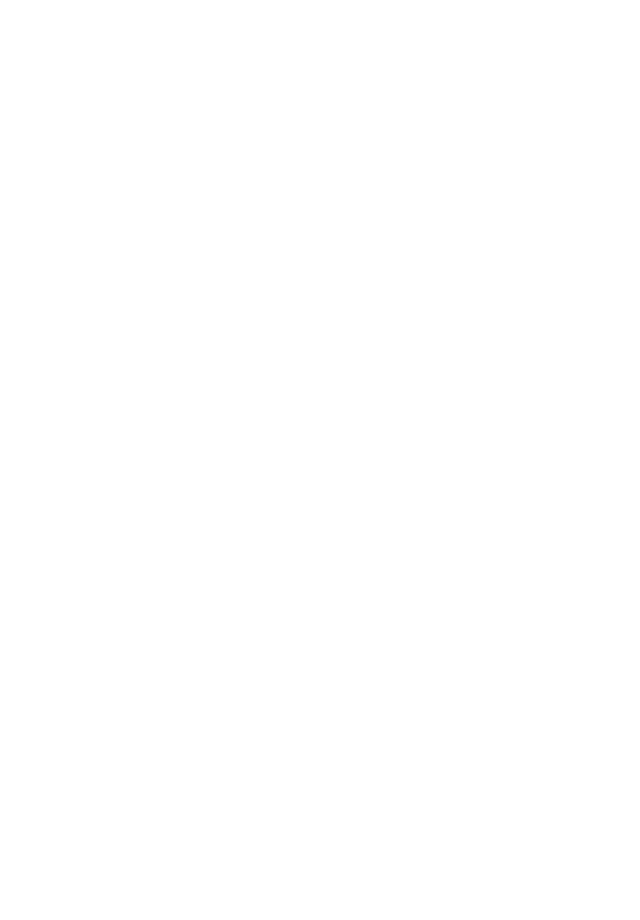
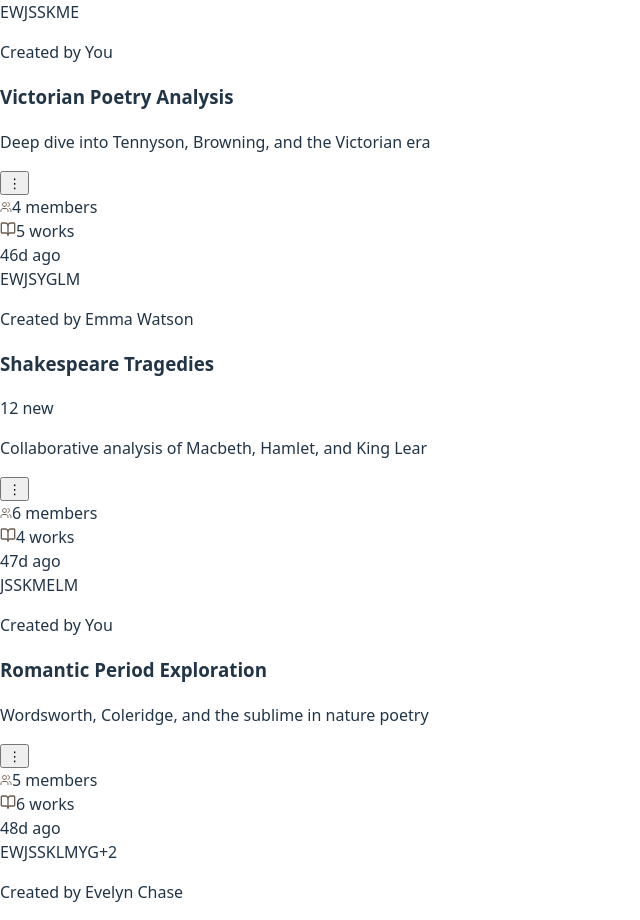
Before and after one commit to JinXGyo/FE, a React (Vite) app: page /brainstorming in a window 1280 px wide. Shown: the part 1081-2001 px from the top of the page, without its empty margins (0-640 px from the left). Before the commit the page ends 839 px from the top, so only its background shows below. Built offline with nearby package versions, Linux system fonts and the light colour scheme; the HTML template or start-up script is replaced by a standard one; a web font is replaced by a local one.

Commit message:
feat: Create BrainStorming Page UI

```diff
--- /dev/null
+++ b/src/features/brainstorming/components/GroupCard.tsx
@@ -0,0 +1,133 @@
+import membersIcon from "../../../assets/membersIcon.svg";
+import workingIcon from "../../../assets/workingIcon.svg";
+
+type StudyGroup = {
+  id: string;
+  title: string;
+  description: string;
+  members: number;
+  works: number;
+  updatedAgo: string;
+  owner: string;
+  participants: string[];
+  newCount?: number;
+};
+
+type GroupCardProps = {
+  group: StudyGroup;
+};
+
+export function GroupCard({ group }: GroupCardProps) {
+  const extraCount = group.participants.length > 5 ? group.participants.length - 5 : 0;
+  const visibleParticipants = group.participants.slice(0, 5);
+
+  return (
+    <article className="
+      bg-white
+      border
+      border-[#5A4A3A26]
+      rounded-2xl
+      shadow-sm
+      p-5
+      flex
+      flex-col
+      gap-4
+    ">
+      <header className="flex items-start justify-between gap-2">
+        <div className="flex flex-col gap-2">
+          <div className="flex items-center gap-3">
+            <h3 className="font-playfair text-lg text-[#2A2418]">{group.title}</h3>
+            {group.newCount ? (
+              <span className="
+                inline-flex
+                items-center
+                gap-1
+                rounded-full
+                bg-[#5A4A3A]
+                text-white
+                text-xs
+                px-3
+                py-1
+                font-inter
+              ">
+                {group.newCount} new
+              </span>
+            ) : null}
+          </div>
+          <p className="font-inter text-sm text-[#6B5D4F]">
+            {group.description}
+          </p>
+        </div>
+        <button
+          aria-label="More actions"
+          className="text-[#2A2418] hover:text-[#5A4A3A] transition px-1"
+        >
+          ⋮
+        </button>
+      </header>
+
+      <div className="flex flex-wrap items-center gap-6 text-sm text-[#2A2418] font-inter">
+        <div className="flex items-center gap-2">
+          <img src={membersIcon} alt="members" />
+          <span>{group.members} members</span>
+        </div>
+        <div className="flex items-center gap-2">
+          <img src={workingIcon} alt="works" />
+          <span>{group.works} works</span>
+        </div>
+        <div className="flex items-center gap-2">
+          <span className="inline-block h-2 w-2 rounded-full bg-[#5A4A3A]" aria-hidden="true" />
+          <span>{group.updatedAgo}</span>
+        </div>
+      </div>
+
+      <div className="flex items-center justify-between gap-4">
+        <div className="flex items-center">
+          {visibleParticipants.map((initials, index) => (
+            <span
+              key={initials}
+              className={`
+                h-8
+                w-8
+                rounded-full
+                bg-[#5A4A3A]
+                border-2
+                border-white
+                text-white
+                flex
+                items-center
+                justify-center
+                text-xs
+                font-inter
+                ${index > 0 ? '-ml-2' : ''}
+              `}
+            >
+              {initials}
+            </span>
+          ))}
+          {extraCount > 0 && (
+            <span className="
+              h-8
+              w-8
+              rounded-full
+              bg-[#D9CBB1]
+              text-[#2A2418]
+              flex
+              items-center
+              justify-center
+              text-xs
+              font-inter
+              -ml-1
+            ">
+              +{extraCount}
+            </span>
+          )}
+        </div>
+
+        <p className="font-inter text-xs text-[#6B5D4F]">
+          Created by {group.owner}
+        </p>
+      </div>
+    </article>
+  );
+}
--- a/src/pages/BrainStormingPage/BrainstormingPage.tsx
+++ b/src/pages/BrainStormingPage/BrainstormingPage.tsx
@@ -1,12 +1,58 @@
 import { ControlBar } from "../../shared/components/ControlBar";
 import brainstormingIcon from "../../assets/brainstormingIcon.svg";
 import { CreateGroupButton } from "../../features/brainstorming/components/CreateGroupButton";
+import { GroupCard } from "../../features/brainstorming/components/GroupCard";
+
+const studyGroups = [
+  {
+    id: "g1",
+    title: "Modernist Literature Study Group",
+    description: "Exploring Joyce, Woolf, and contemporary modernist works",
+    members: 5,
+    works: 3,
+    updatedAgo: "45d ago",
+    owner: "You",
+    participants: ["EW", "JS", "SK", "ME"],
+    newCount: 4,
+  },
+  {
+    id: "g2",
+    title: "Victorian Poetry Analysis",
+    description: "Deep dive into Tennyson, Browning, and the Victorian era",
+    members: 4,
+    works: 5,
+    updatedAgo: "46d ago",
+    owner: "Emma Watson",
+    participants: ["EW", "JS", "YG", "LM"],
+  },
+  {
+    id: "g3",
+    title: "Shakespeare Tragedies",
+    description: "Collaborative analysis of Macbeth, Hamlet, and King Lear",
+    members: 6,
+    works: 4,
+    updatedAgo: "47d ago",
+    owner: "You",
+    participants: ["JS", "SK", "ME", "LM"],
+    newCount: 12,
+  },
+  {
+    id: "g4",
+    title: "Romantic Period Exploration",
+    description: "Wordsworth, Coleridge, and the sublime in nature poetry",
+    members: 5,
+    works: 6,
+    updatedAgo: "48d ago",
+    owner: "Evelyn Chase",
+    participants: ["EW", "JS", "SK", "LM", "YG", "AB", "CD"],
+  },
+];
 
 export default function BrainStormingPage() {
     return (
-        <div className="flex flex-col gap-6">
+        <div className="flex flex-col">
             <ControlBar
-                title="Study Groups"
+                title="Brain Storming"
                 description="Collaborate with classmates on literary works"
                 icon={brainstormingIcon}
                 iconAlt="brainstorming"
@@ -14,7 +60,18 @@
                 actions={<CreateGroupButton />}
             />
 
-            {/* Study Groups Content */}
+            <section className="
+                bg-[#FAF8F4]
+                p-4
+                sm:p-6
+                flex
+                flex-col
+                gap-4
+            ">
+                {studyGroups.map((group) => (
+                    <GroupCard key={group.id} group={group} />
+                ))}
+            </section>
         </div>
     )
 }
```
